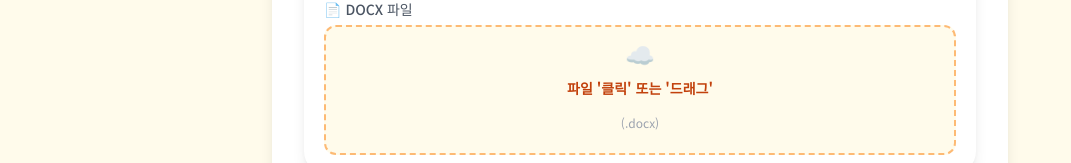
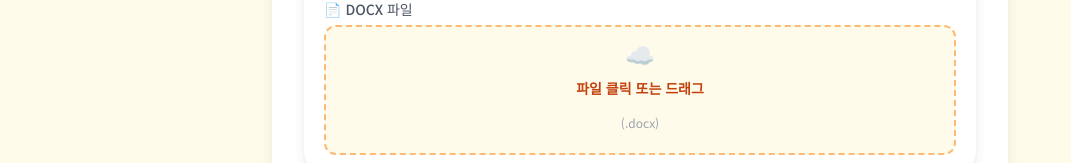
Before and after one commit to Lala-goodhub/iep-generator-monthgoals, a Next.js app: page /generator in a window 1280 px wide. Shown: the part 521-684 px from the top of the page, without its empty margins (0-1071 px from the left). Built offline with nearby package versions, Linux system fonts and the light colour scheme; no server answers.

Commit message:
최종 따옴표 에러 해결! (JSX 문자열 정리)

```diff
--- a/app/generator/page.js
+++ b/app/generator/page.js
@@ -247,7 +247,7 @@ function InputSectionCss({
               <label className="form-label">📄 DOCX 파일</label>
               {!fileValue && (
                 <label htmlFor={fileId} onDragOver={handleDragOver} onDragLeave={handleDragLeave} onDrop={handleDrop} className={`upload-box ${isDragging ? 'dragging' : ''} ${isFileDisabled || isLoading || isUploading ? 'disabled' : ''}`} >
-                  {isUploading ? (<div style={{color: '#0369a1'}}> 업로드 중...</div>) : (<div><span className="upload-icon">☁️</span><p className="upload-text">파일 '클릭' 또는 '드래그' </p><p className="upload-hint">(.docx)</p></div>)}
+                  {isUploading ? (<div style={{color: '#0369a1'}}> 업로드 중...</div>) : (<div><span className="upload-icon">☁️</span><p className="upload-text">파일 클릭 또는 드래그 </p><p className="upload-hint">(.docx)</p></div>)}
                 </label>
               )}
               {fileValue && (
```
